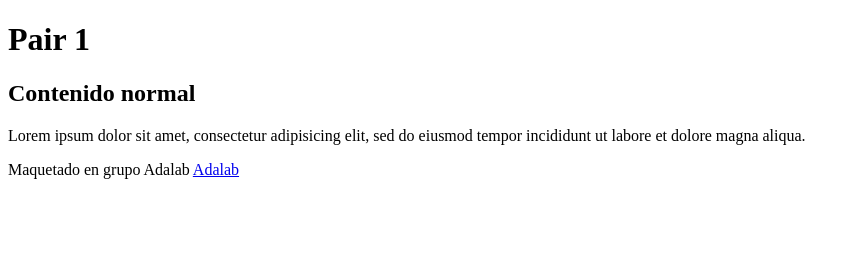
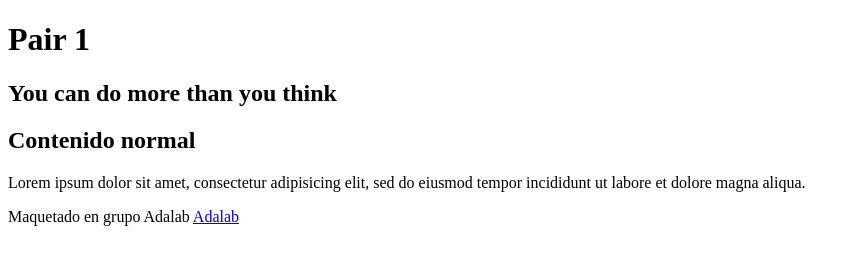
Before and after one commit to Adalab/control-versiones-pair-1, a plain HTML site: page index.html in a window 1280 px wide. Shown: the whole page, without its empty margins (0-860 px from the left). Drawn offline with Linux system fonts and the light colour scheme.

Commit message:
cont1 changed

```diff
--- a/index.html
+++ b/index.html
@@ -11,7 +11,10 @@
         <h1>Pair 1</h1>
     </header>
     <main>
-        <section class="motivacion"> </section>
+        <section class="motivacion">
+            <h2>You can do more than you think</h2>
+        </section>
+
         <section class="contenido"></section>
         <section class="contenido">
             <h2>Contenido normal</h2>
```
